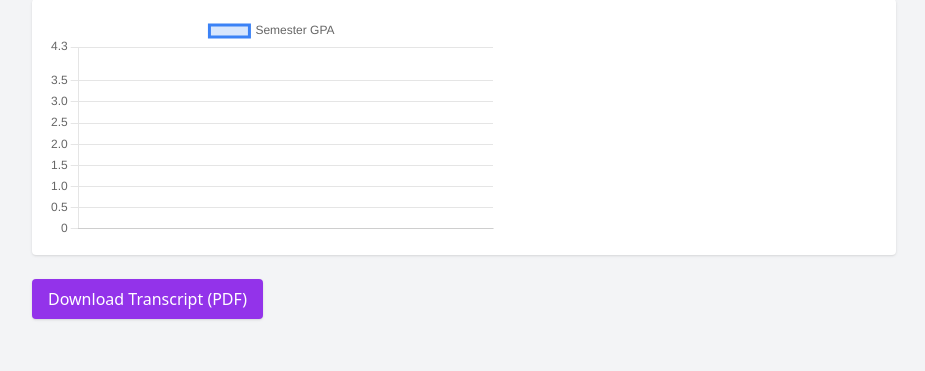
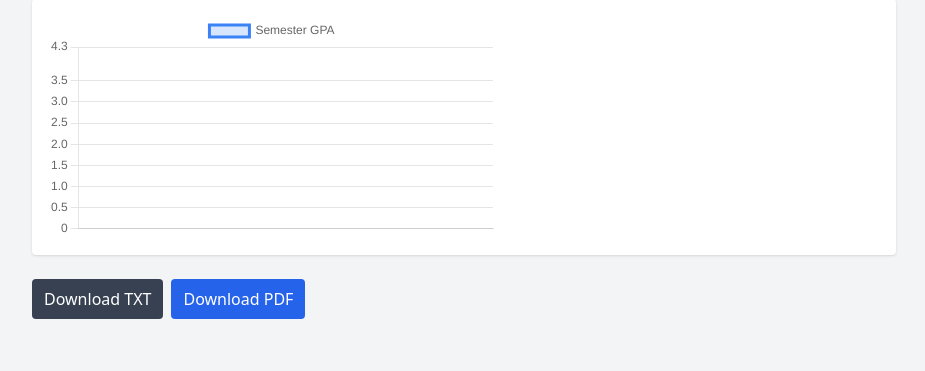
Before and after one commit to tozarslan-arch/gpa-tracker, a Python web app: template templates/index.html in a window 1280 px wide. Shown: the part 237-608 px from the top of the page, without its empty margins (176-1101 px from the left). Run offline with Jinja, Linux system fonts and the light colour scheme; the template is opened without the code that fills it, so the values that code supplies are empty; some libraries are stand-ins or nearby versions.

Commit message:
Add files via upload

```diff
--- a/templates/index.html
+++ b/templates/index.html
@@ -73,10 +73,18 @@
             <canvas id="gpaChart"></canvas>
         </div>
 
-        <button onclick="downloadTranscriptPDF()"
-                class="px-4 py-2 bg-purple-600 text-white rounded shadow">
-            Download Transcript (PDF)
-        </button>
+ <div class="flex gap-2 mt-4">
+    <button onclick="downloadTranscriptTXT()"
+            class="px-3 py-2 bg-gray-700 text-white rounded">
+        Download TXT
+    </button>
+
+    <button onclick="downloadTranscriptPDF()"
+            class="px-3 py-2 bg-blue-600 text-white rounded">
+        Download PDF
+    </button>
+</div>
+
 
     </main>
 
```
